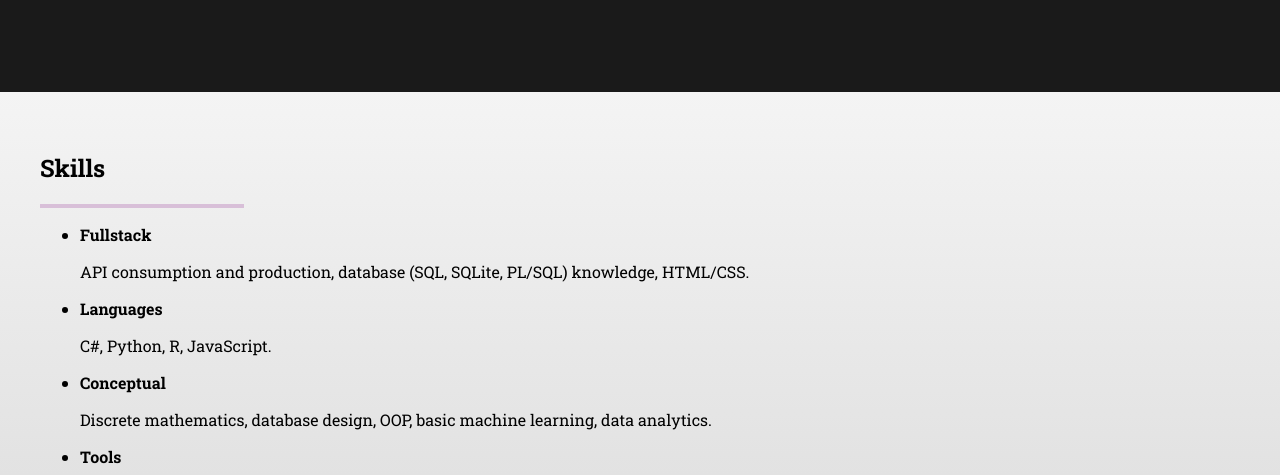
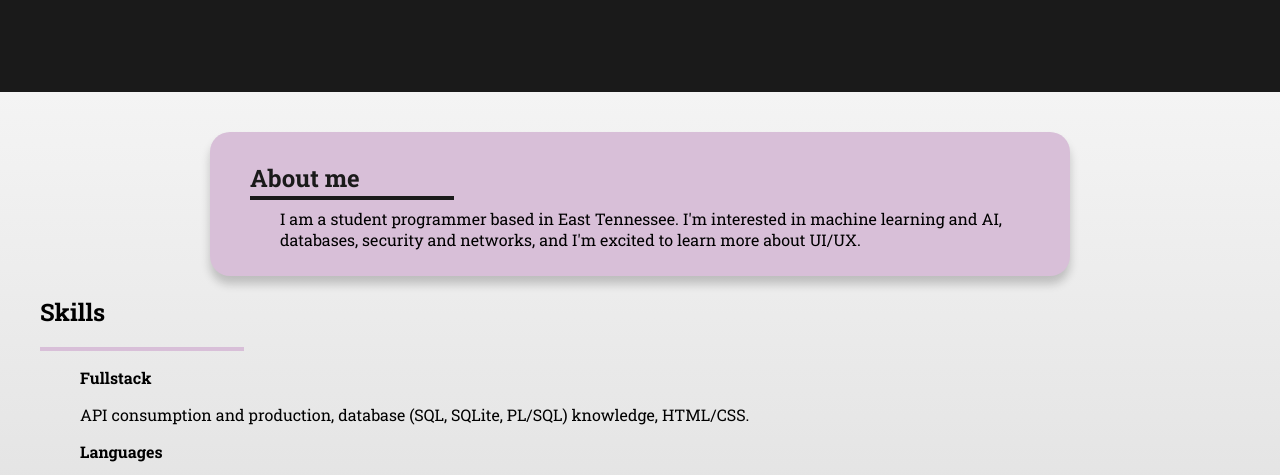
Before and after one commit to zpendlet/Portfolio, a plain HTML site: page index.html in a window 1280 px wide. Shown: the part 454-929 px from the top of the page. Drawn offline with Linux system fonts and the light colour scheme.

Commit message:
added bio section

```diff
--- a/index.html
+++ b/index.html
@@ -41,13 +41,14 @@
 
     <!-- Main Section -->
     <main class="main-section">
-        <!--
+
         <div class="bio-container">
             <div class="bio">
-                <h2> Me </h2>
-                <p> test</p>
+                <h2> About me </h2>
+                <hr class="underline">
+                <p> I am a student programmer based in East Tennessee. I'm interested in machine learning and AI, databases, security and networks, and I'm excited to learn more about UI/UX. </p>
             </div>
-        -->
+
 
         </div>
         <h2>Skills</h2>
--- a/style.css
+++ b/style.css
@@ -79,9 +79,10 @@ body {
 #githubButton {
     background-color: #D8BFD8;
     color: #1A1A1A;
+    transition: transform 0.3s ease-in-out;
 }
 #githubButton:hover {
-    background-color: #B8A5B8;
+    transform: scale(1.05);
 }
 
 
@@ -89,9 +90,11 @@ body {
 #resumeButton {
     background-color: #D8BFD8;
     color: #1A1A1A;
+    transition: transform 0.3s ease-in-out;
 }
 #resumeButton:hover {
-    background-color: #B8A5B8;
+    transform: scale(1.05);
+
 }
 
 
@@ -102,17 +105,21 @@ body {
     background: linear-gradient(to bottom, #F4F4F4, #CCCCCC);
     padding: 40px;
     text-align: left;
+
 }
 
 .bio-container {
     width: 70%;
     margin: 0 auto;
-    padding: 20px;
-    background-color: #1A1A1A;
+
+    padding-right: 20px;
+    padding-top: 10px;
+    padding-bottom: 10px;
+    background-color: #D8BFD8;
     border-radius: 20px;
-    box-shadow: 0 0 10px rgba(0, 0, 0, 0.1);
-    text-align: center;
+    text-align: left;
     transition: transform 0.3s ease-in-out;
+    box-shadow: 0 8px 10px rgba(0, 0, 0, 0.2);
 
 
 }
@@ -122,16 +129,36 @@ body {
 }
 
 .bio h2{
-    color: #D8BFD8;
+    color:  #1A1A1A;
+    margin-bottom: 2px;
+    padding-left: 40px;
 }
+
 .bio p {
-    color: #E8E8E8;
+    margin-top: 2px;
+    font-size: 16px;
+    padding-left: 70px;
 }
+
+.bio .underline {
+    color: #1A1A1A;
+    border: 2px solid ;
+    width: 200px;
+    margin-left: 40px;
+    margin-top: 0;
+
+}
+
 
 /* Section Styles */
 .skills-section,
 .projects-section {
     margin-bottom: 0px;
+
+}
+
+.skills-section ul {
+    list-style: none;
 }
 
 /* Decorative Underline Styles */
@@ -149,6 +176,7 @@ body {
    margin-top: 20px;
     justify-content:flex-start;
     color: #E8E8E8;
+
 }
 
 
@@ -158,17 +186,22 @@ body {
     border-radius: 20px;
     width: 30%;
     margin: 10px;
-    box-shadow: 0 0 10px rgba(0, 0, 0, 0.1);
+    box-shadow: 0 0 10px rgba(0, 0, 0, 0.3);
     margin-bottom: 20px;
+    transition: transform 0.3s ease-in-out;
+
+
 
 }
 
 .project-card a {
-    text-decoration: none; /* Remove underline */
-    color: #E8E8E8 /* Set the desired text color */
+    text-decoration: none;
+    color: #E8E8E8;
+
+
 }
 .project-card a:hover {
-    text-decoration: underline;
+    transform: scale(1.05);
 
 }
 #card-1 {
```
